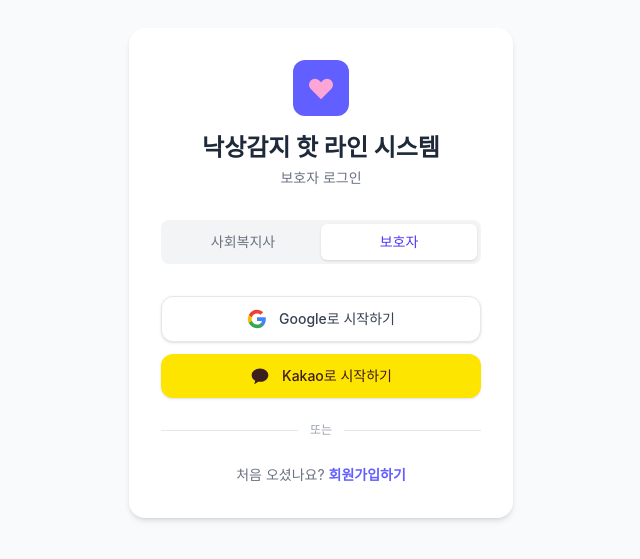
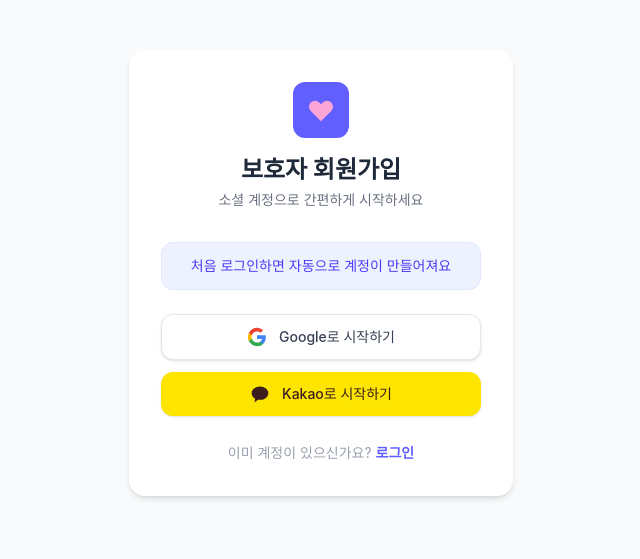
Before and after one commit to cherrishbombti/Cherrishbomb_FE, a React (Vite) app: page /guardian/signup in a window 1280 px wide. Before the commit this address led to /guardian/login. Shown: the part 127-686 px from the top of the page, without its empty margins (319-959 px from the left). Built offline with nearby package versions, Linux system fonts and the light colour scheme; no server answers.

Commit message:
합치기 초안

```diff
--- /dev/null
+++ b/src/pages/guardian/GuardianSignupPage.tsx
@@ -0,0 +1,84 @@
+import { useState } from 'react';
+import { useNavigate } from 'react-router-dom';
+import { getSocialLoginUrl } from '../../apis/auth';
+
+export default function GuardianSignupPage() {
+  const navigate = useNavigate();
+  const [loadingProvider, setLoadingProvider] = useState<'google' | 'kakao' | null>(null);
+
+  const handleSocialSignup = (provider: 'google' | 'kakao') => {
+    setLoadingProvider(provider);
+    window.location.href = getSocialLoginUrl(provider);
+  };
+
+  return (
+    <div className="min-h-screen flex flex-col items-center justify-center bg-gray-50 px-4">
+      <div className="w-full max-w-sm bg-white rounded-2xl shadow-md p-8">
+
+        {/* 로고 / 타이틀 */}
+        <div className="mb-8 text-center">
+          <div className="inline-flex items-center justify-center w-14 h-14 rounded-xl bg-indigo-500 mb-4">
+            <svg className="w-8 h-8 text-pink-300" fill="currentColor" viewBox="0 0 24 24">
+              <path d="M4.318 6.318a4.5 4.5 0 000 6.364L12 20.364l7.682-7.682a4.5 4.5 0 00-6.364-6.364L12 7.636l-1.318-1.318a4.5 4.5 0 00-6.364 0z" />
+            </svg>
+          </div>
+          <h1 className="text-2xl font-bold text-gray-800">보호자 회원가입</h1>
+          <p className="text-sm text-gray-500 mt-1">소셜 계정으로 간편하게 시작하세요</p>
+        </div>
+
+        {/* 안내 문구 */}
+        <div className="bg-indigo-50 border border-indigo-100 rounded-xl px-4 py-3 mb-6 text-sm text-indigo-600 text-center leading-relaxed">
+          처음 로그인하면 자동으로 계정이 만들어져요
+        </div>
+
+        {/* 소셜 버튼 */}
+        <div className="flex flex-col gap-3">
+          <button
+            onClick={() => handleSocialSignup('google')}
+            disabled={loadingProvider !== null}
+            className="flex items-center justify-center gap-3 w-full py-3 px-4 border border-gray-200 rounded-xl bg-white hover:bg-gray-50 transition-colors text-sm font-medium text-gray-700 disabled:opacity-50 disabled:cursor-not-allowed shadow-sm"
+          >
+            {loadingProvider === 'google' ? (
+              <span className="w-5 h-5 border-2 border-gray-400 border-t-transparent rounded-full animate-spin" />
+            ) : (
+              <svg className="w-5 h-5" viewBox="0 0 24 24">
+                <path fill="#4285F4" d="M22.56 12.25c0-.78-.07-1.53-.2-2.25H12v4.26h5.92c-.26 1.37-1.04 2.53-2.21 3.31v2.77h3.57c2.08-1.92 3.28-4.74 3.28-8.09z" />
+                <path fill="#34A853" d="M12 23c2.97 0 5.46-.98 7.28-2.66l-3.57-2.77c-.98.66-2.23 1.06-3.71 1.06-2.86 0-5.29-1.93-6.16-4.53H2.18v2.84C3.99 20.53 7.7 23 12 23z" />
+                <path fill="#FBBC05" d="M5.84 14.09c-.22-.66-.35-1.36-.35-2.09s.13-1.43.35-2.09V7.07H2.18C1.43 8.55 1 10.22 1 12s.43 3.45 1.18 4.93l2.85-2.22.81-.62z" />
+                <path fill="#EA4335" d="M12 5.38c1.62 0 3.06.56 4.21 1.64l3.15-3.15C17.45 2.09 14.97 1 12 1 7.7 1 3.99 3.47 2.18 7.07l3.66 2.84c.87-2.6 3.3-4.53 6.16-4.53z" />
+              </svg>
+            )}
+            Google로 시작하기
+          </button>
+
+          <button
+            onClick={() => handleSocialSignup('kakao')}
+            disabled={loadingProvider !== null}
+            className="flex items-center justify-center gap-3 w-full py-3 px-4 rounded-xl bg-[#FEE500] hover:bg-[#F0D800] transition-colors text-sm font-medium text-[#3C1E1E] disabled:opacity-50 disabled:cursor-not-allowed shadow-sm"
+          >
+            {loadingProvider === 'kakao' ? (
+              <span className="w-5 h-5 border-2 border-[#3C1E1E] border-t-transparent rounded-full animate-spin" />
+            ) : (
+              <svg className="w-5 h-5" viewBox="0 0 24 24" fill="#3C1E1E">
+                <path d="M12 3C6.48 3 2 6.58 2 11c0 2.83 1.7 5.31 4.27 6.82l-.97 3.56c-.07.27.22.49.46.34l4.15-2.74A12.6 12.6 0 0012 19c5.52 0 10-3.58 10-8s-4.48-8-10-8z" />
+              </svg>
+            )}
+            Kakao로 시작하기
+          </button>
+        </div>
+
+        {/* 로그인으로 */}
+        <div className="mt-6 text-center">
+          <span className="text-sm text-gray-400">이미 계정이 있으신가요? </span>
+          <button
+            className="text-sm text-indigo-500 font-semibold hover:text-indigo-700 transition-colors"
+            onClick={() => navigate('/guardian/login')}
+          >
+            로그인
+          </button>
+        </div>
+
+      </div>
+    </div>
+  );
+}
--- a/src/pages/guardian/OAuthCallbackPage.tsx
+++ b/src/pages/guardian/OAuthCallbackPage.tsx
@@ -55,7 +55,7 @@
     const isNewUserParam = searchParams.get('isNewUser');
 
     if (isNewUserParam === 'true') {
-      navigate('/guardian/signup', { replace: true });
+      navigate('/guardian/ward/register', { replace: true });
       return;
     }
     if (isNewUserParam === 'false') {
@@ -70,7 +70,7 @@
       navigate('/guardian/home', { replace: true });
     } catch (e: any) {
       // 404 or 에러 → ward 미등록, 신규 유저 처리
-      navigate('/guardian/signup', { replace: true });
+      navigate('/guardian/ward/register', { replace: true });
     }
   }
 
--- a/src/pages/worker/WorkerSignupPage.tsx
+++ b/src/pages/worker/WorkerSignupPage.tsx
@@ -27,8 +27,6 @@
 
     if (!form.orgId.trim()) {
       e.orgId = '아이디를 입력해주세요.';
-    } else if (form.orgId.length < 4) {
-      e.orgId = '아이디는 4자 이상이어야 합니다.';
     }
 
     if (!form.name.trim()) {
@@ -37,8 +35,6 @@
 
     if (!form.password.trim()) {
       e.password = '비밀번호를 입력해주세요.';
-    } else if (form.password.length < 6) {
-      e.password = '비밀번호는 6자 이상이어야 합니다.';
     }
 
     if (!confirmPassword.trim()) {
@@ -145,7 +141,9 @@
 
           {/* 서버 에러 */}
           {serverError && (
-            <p className="text-sm text-red-500 text-center">{serverError}</p>
+            <div className="bg-red-50 border border-red-200 rounded-xl px-4 py-3 text-sm text-red-600 text-center">
+              {serverError}
+            </div>
           )}
 
           <BaseButton
--- a/src/router/index.tsx
+++ b/src/router/index.tsx
@@ -7,6 +7,7 @@
 import OAuthCallbackPage from '../pages/guardian/OAuthCallbackPage';
 import WardRegisterPage from '../pages/guardian/WardRegisterPage';
 import WorkerSignupPage from '../pages/worker/WorkerSignupPage';
+import GuardianSignupPage from '../pages/guardian/GuardianSignupPage';
 
 const router = createBrowserRouter([
   { path: '/', element: <Navigate to="/worker/login" replace /> },
@@ -15,6 +16,7 @@
   { path: '/worker/login',   element: <WorkerLoginPage /> },
   { path: '/worker/signup',  element: <WorkerSignupPage /> },
   { path: '/guardian/login', element: <GuardianLoginPage /> },
+  { path: '/guardian/signup', element: <GuardianSignupPage /> },
   { path: '/oauth/callback', element: <OAuthCallbackPage /> },
 
   // 보호된 페이지 (토큰 없으면 로그인으로 이동)
@@ -36,7 +38,7 @@
   },
   // 피보호자 등록 (신규 유저 전용 — OAuthCallbackPage에서 isNewUser 시 redirect)
   {
-    path: '/guardian/signup',
+    path: '/guardian/ward/register',
     element: (
       <PrivateRoute redirectTo="/guardian/login">
         <WardRegisterPage />
--- a/src/types/guardian.ts
+++ b/src/types/guardian.ts
@@ -41,6 +41,7 @@
   address: string;
   phone: string;
   relationship: string;   // 보호자와의 관계
+  deviceMac: string;      // 디바이스 MAC 주소 (예: AA:BB:CC:DD:EE:FF)
 }
 
 export interface RegisterWardResponse {
```
